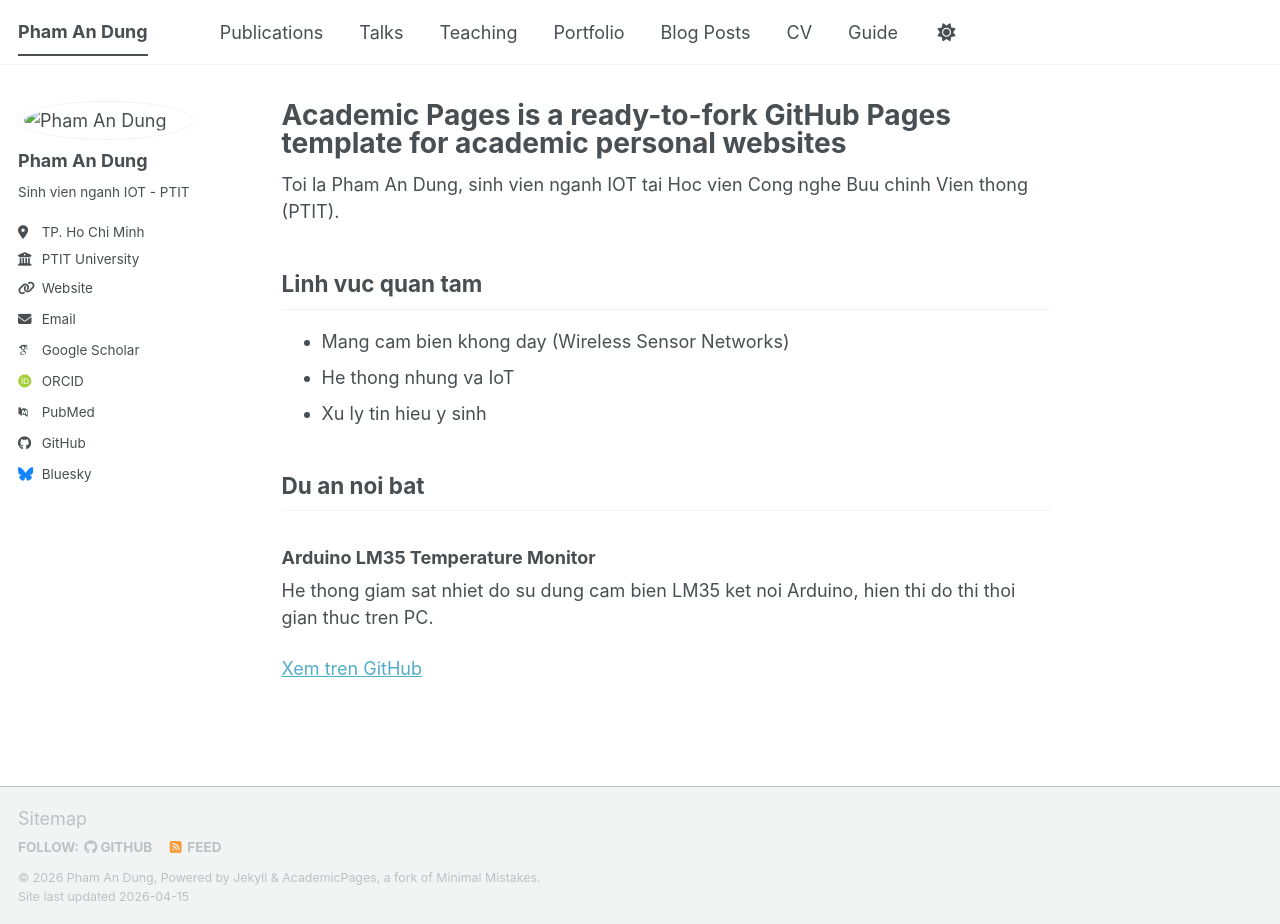
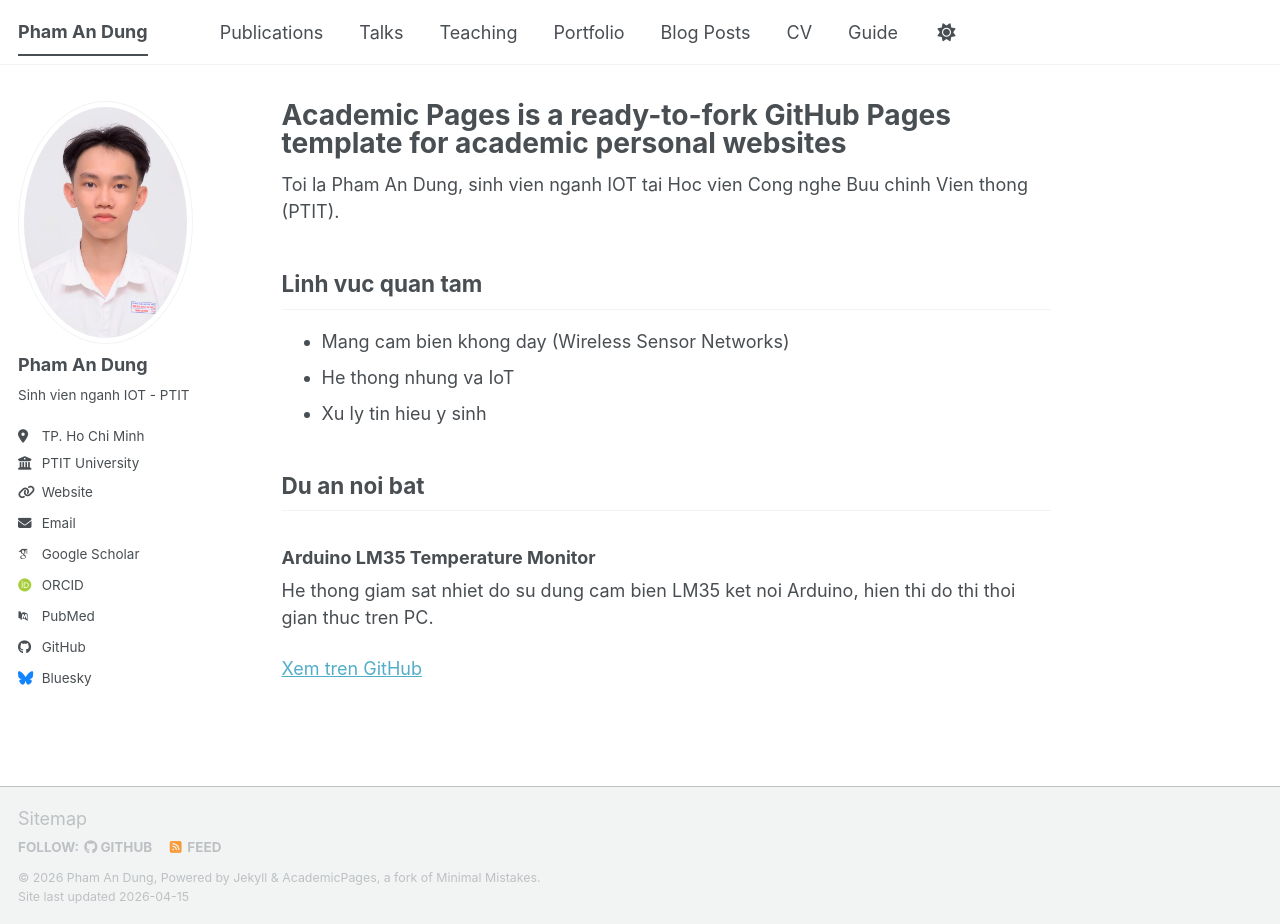
Before and after one commit to zrad224/zrad224.github.io, a Jekyll site: the page built from _pages/about.md, in a window 1280 px wide and 924 px high. Built offline with Jekyll 4.4.1, drawn with Linux system fonts in a browser that asks for light colours; some web fonts are replaced; a script bundle is joined from its source files by our own code; library files that are not in the unit come from our copies.

Commit message:
feat: set avt

```diff
--- a/_config.yml
+++ b/_config.yml
@@ -23,7 +23,7 @@ repository               : "academicpages/academicpages.github.io"
 #               Additional customization can be done by editing /_includes/author-profile.html
 author:
   # Biographic information
-  avatar           : /images/1.png
+  avatar           : 1.png
   name             : Pham An Dung
   pronouns         : # example: "she/her"
   bio              : Sinh vien nganh IOT - PTIT
```
